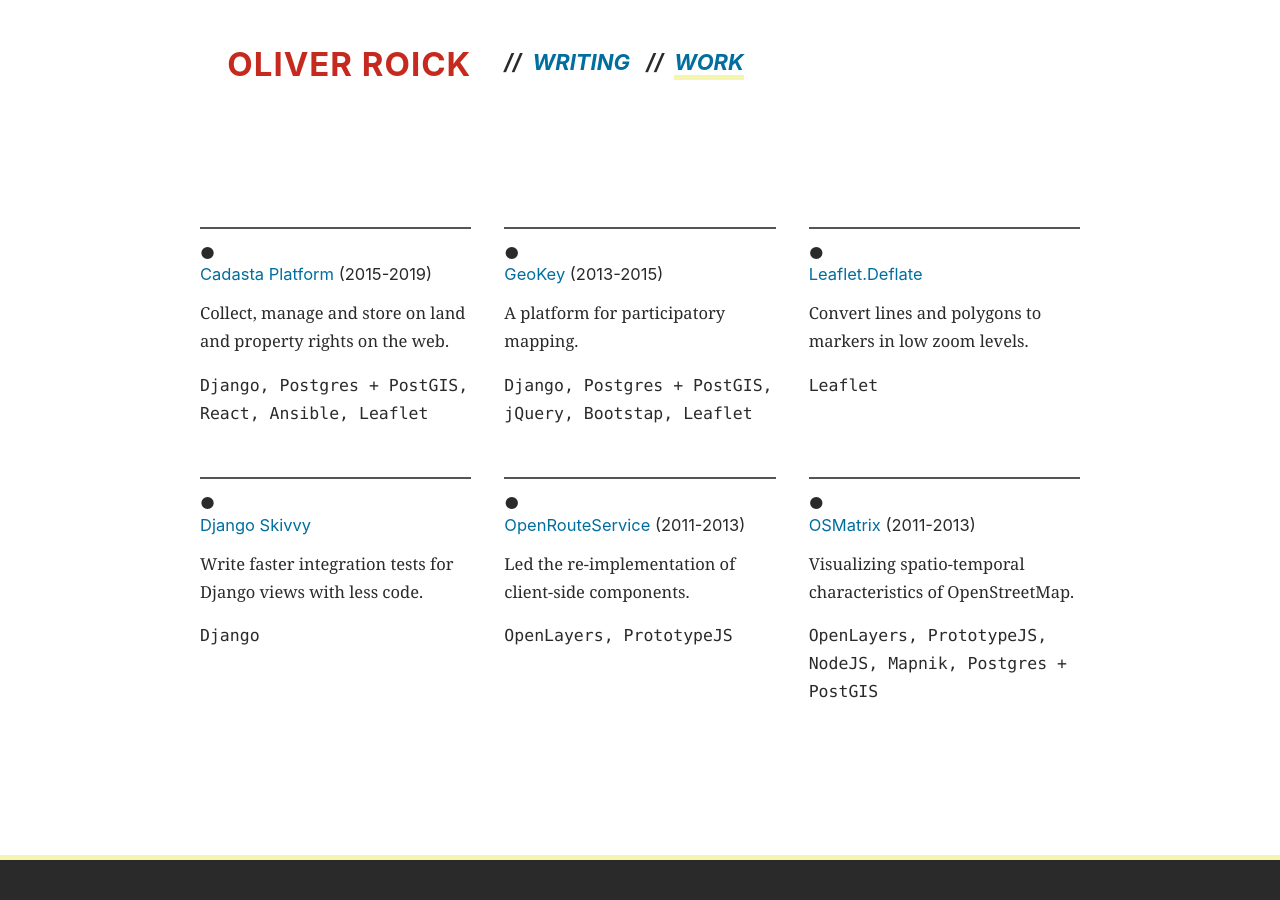
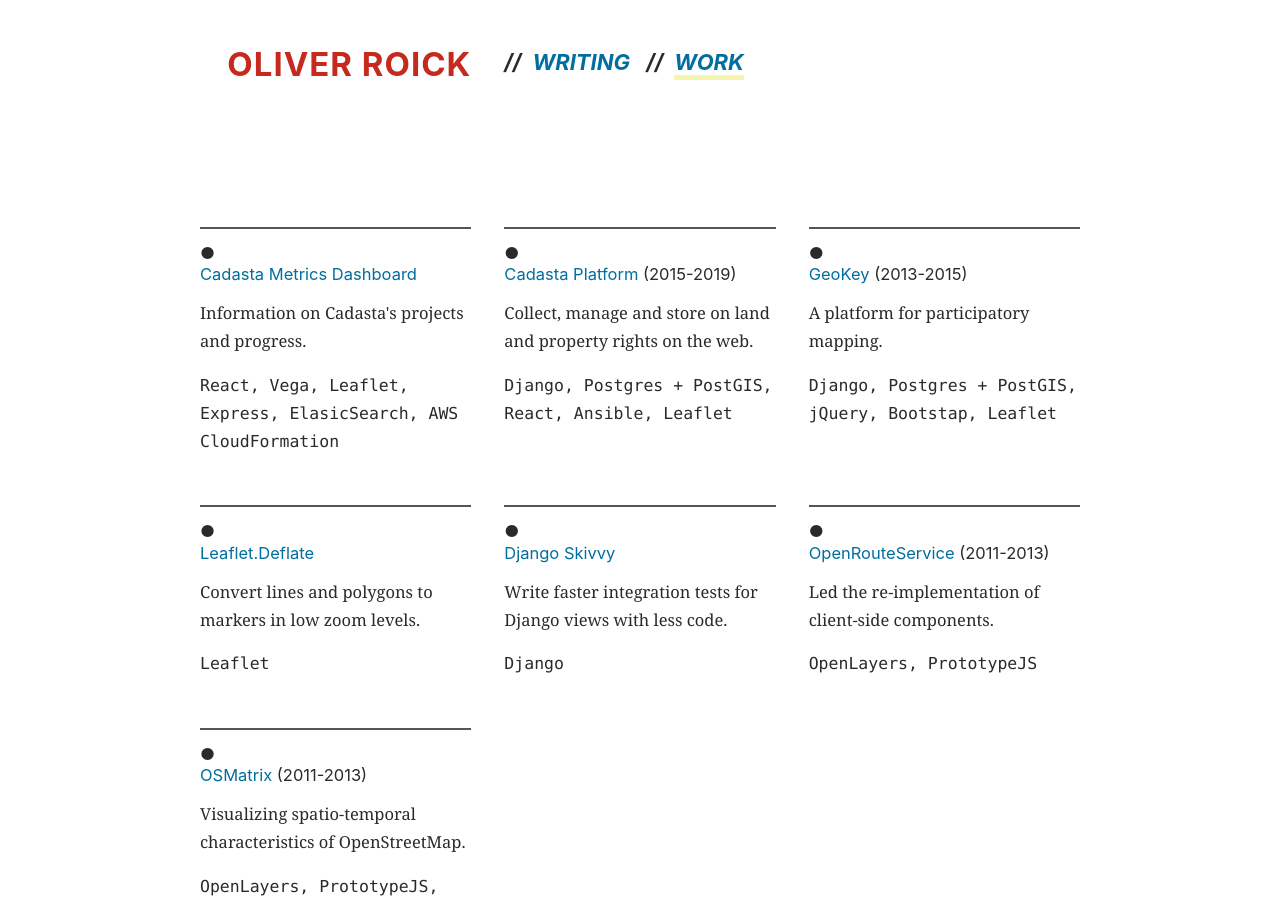
Before and after one commit to oliverroick/oliverroick.net, a Jekyll site: the page built from work.html, in a window 1280 px wide and 900 px high. Built offline with Jekyll 4.4.1, drawn with Linux system fonts in a browser that asks for light colours.

Commit message:
Add metrics dashboard

```diff
--- a/work.html
+++ b/work.html
@@ -6,7 +6,15 @@
 
 		<section>
 			<ul class="projects">
-				<li>
+                <li>
+                    <h2><a href="https://dashboard.cadasta.org/">Cadasta Metrics Dashboard</a></h2>
+                    <div class="description">
+                        <p>Information on Cadasta's projects and progress. </p>
+                        <p class="tech">React, Vega, Leaflet, Express, ElasicSearch, AWS CloudFormation</p>
+                    </div>
+                </li>
+
+                <li>
                     <h2><a href="https://cadasta.org/platform/">Cadasta Platform</a> (2015-2019)</h2>
                     <div class="description">
                         <p>Collect, manage and store on land and property rights on the web.</p>
```
